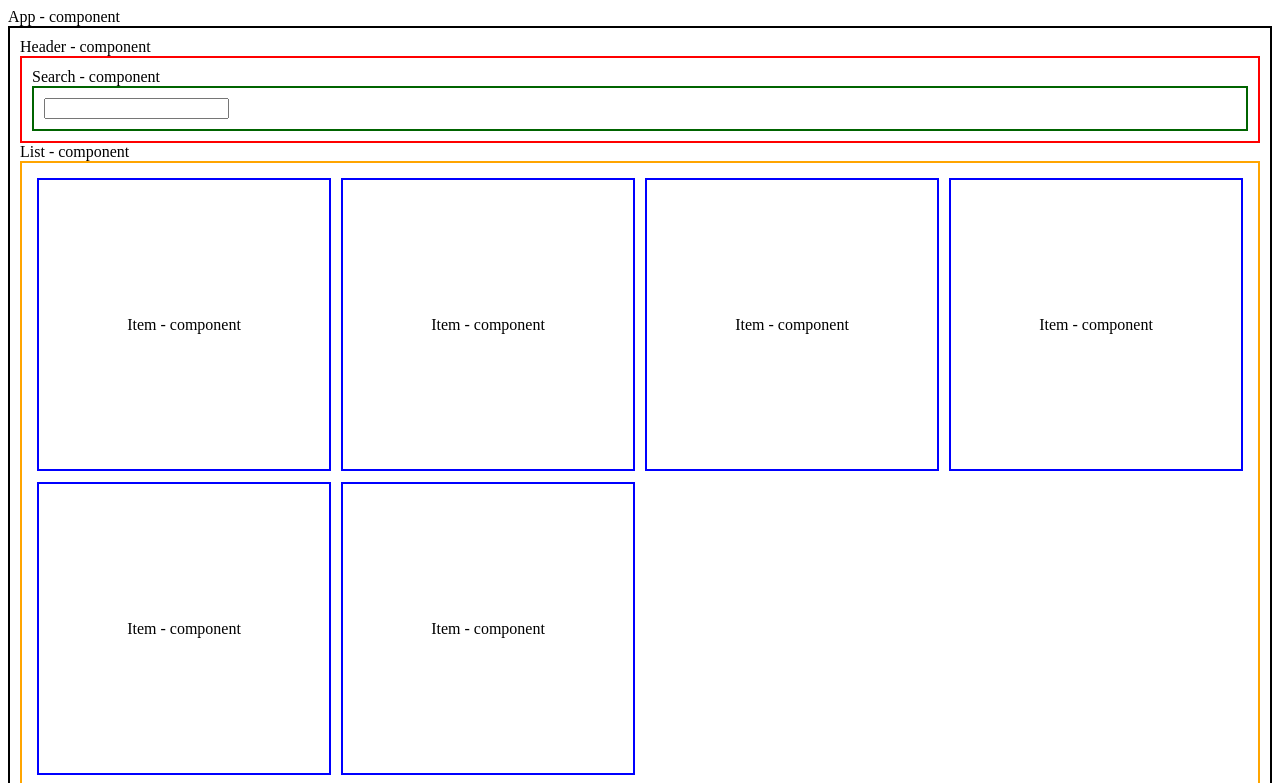
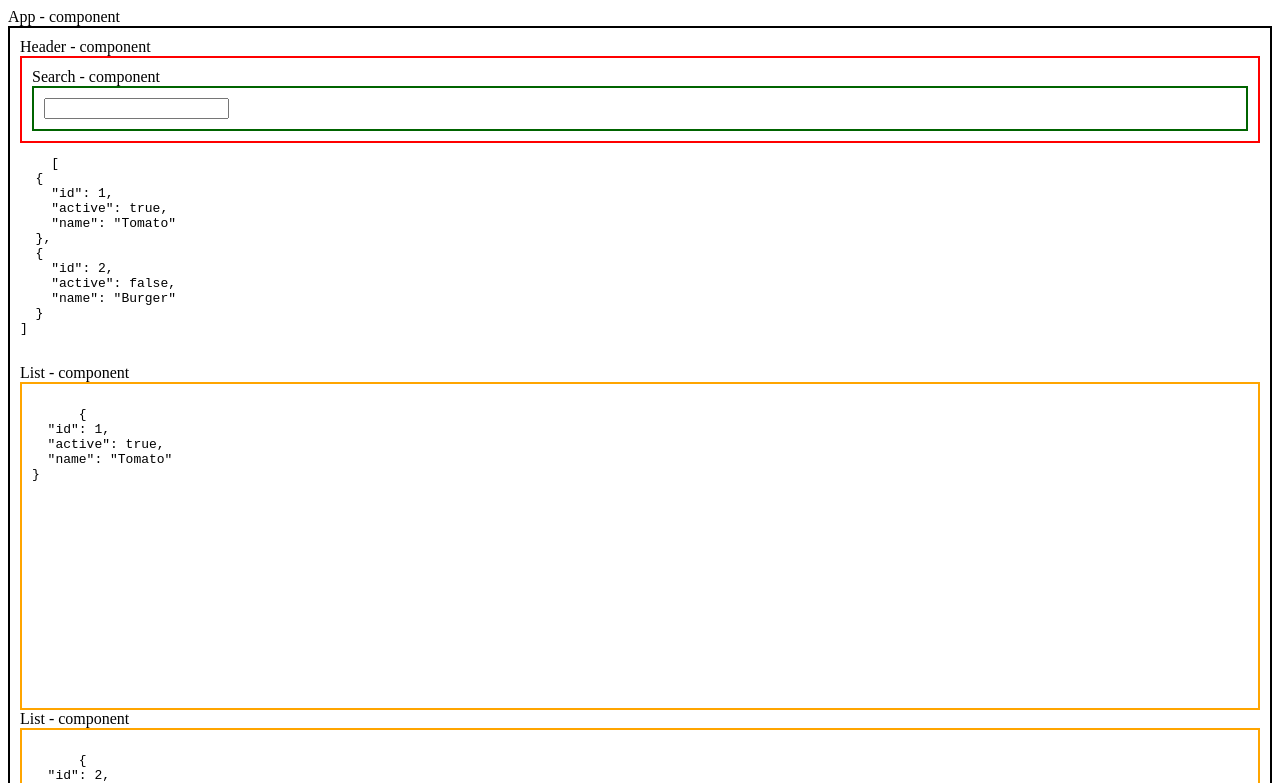
Before and after one commit to johanroug/frontendcop, an Angular app in the folder todo/: page / in a window 1280 px wide. Shown: the top 783 px of the page. Built offline with nearby package versions, Linux system fonts and the light colour scheme.

Commit message:
no message

```diff
--- a/todo/src/app/app.component.html
+++ b/todo/src/app/app.component.html
@@ -1,10 +1,12 @@
 App - component
 <div class="box">
   <app-header></app-header>
+  <pre>
+    {{list | json}}
+  </pre>
+  <app-list [list]="activeItems"></app-list>
 
-  <app-list></app-list>
-
-  <app-list></app-list>
+  <app-list [list]="inActiveItems"></app-list>
 
   <app-bottom></app-bottom>
 </div>
--- a/todo/src/app/app.component.ts
+++ b/todo/src/app/app.component.ts
@@ -1,10 +1,34 @@
-import { Component } from '@angular/core';
+import { Component, OnInit } from '@angular/core';
 
 @Component({
   selector: 'app-root',
   templateUrl: './app.component.html',
   styleUrls: ['./app.component.scss']
 })
-export class AppComponent {
-  title = 'Hello world';
+export class AppComponent implements OnInit {
+  list = [
+    {
+      "id": 1,
+      "active": true,
+      "name": "Tomato"
+    },
+    {
+      "id": 2,
+      "active": false,
+      "name": "Burger"
+    }
+  ];
+  activeItems = [];
+  inActiveItems = [];
+
+  ngOnInit() {
+    this.activeItems = this.filterList(true);
+    this.inActiveItems = this.filterList(false);
+  }
+
+  filterList(activeState) {
+    return this.list.filter(items => {
+      return items.active === activeState;
+    });
+  }
 }
--- a/todo/src/app/components/list/list.component.html
+++ b/todo/src/app/components/list/list.component.html
@@ -1,21 +1,8 @@
 List - component
 <div class="list box box--orange">
-  <div class="item-25">
-    <app-item class="item"></app-item>
-  </div>
-  <div class="item-25">
-    <app-item class="item"></app-item>
-  </div>
-  <div class="item-25">
-    <app-item class="item"></app-item>
-  </div>
-  <div class="item-25">
-    <app-item class="item"></app-item>
-  </div>
-  <div class="item-25">
-    <app-item class="item"></app-item>
-  </div>
-  <div class="item-25">
-    <app-item class="item"></app-item>
+  <div class="item-25" *ngFor="let item of list">
+    <pre (click)="onClickHandler(item.id)">
+      {{item | json}}
+    </pre>
   </div>
 </div>
--- a/todo/src/app/components/list/list.component.ts
+++ b/todo/src/app/components/list/list.component.ts
@@ -1,4 +1,4 @@
-import {Component} from '@angular/core';
+import {Component, Input} from '@angular/core';
 
 
 @Component({
@@ -7,5 +7,9 @@ import {Component} from '@angular/core';
   styleUrls: ['./list.component.scss']
 })
 export class ListComponent {
+  @Input() list = [];
 
+  onClickHandler(id) {
+    console.log(id);
+  }
 }
```
